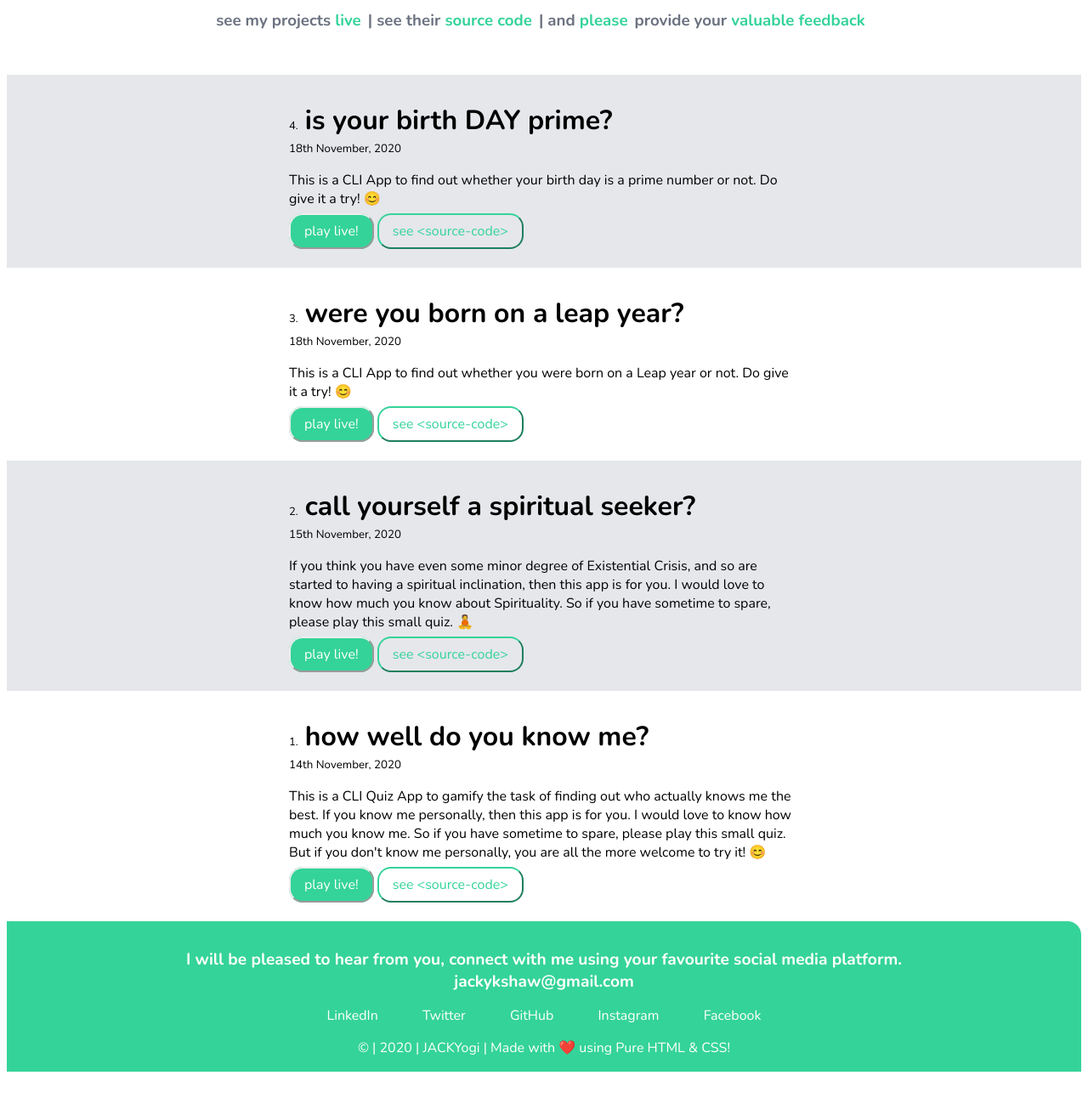
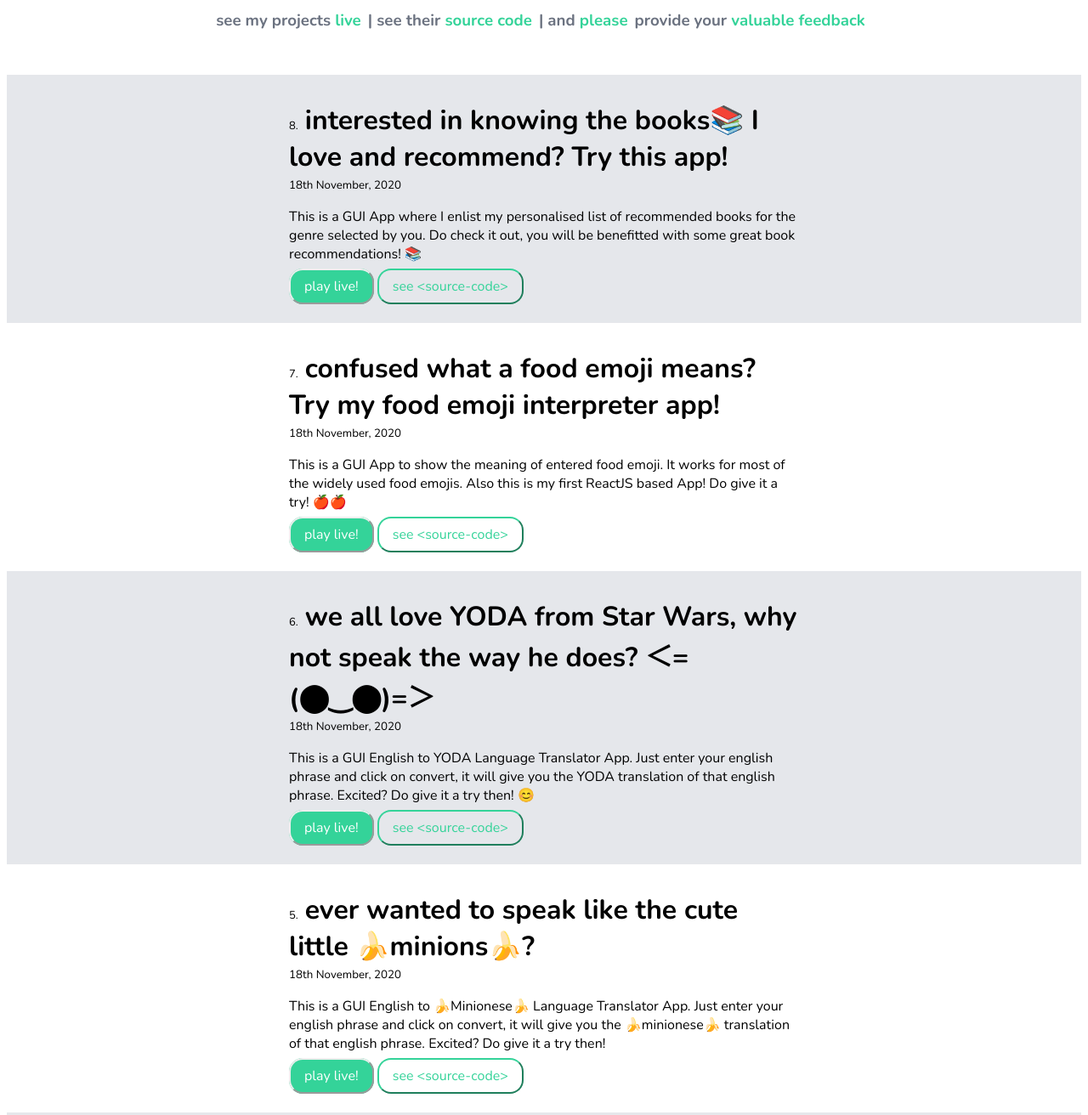
Before and after one commit to JackyKumarShaw/jackyshaw-portfolio, a plain HTML site: page projects/projects.html in a window 1280 px wide. Shown: the part 257-1569 px from the top of the page at 85% size. Before the commit the page ends 1526 px from the top, so only its background shows below. Drawn offline with nearby package versions, Linux system fonts and the light colour scheme.

Commit message:
added projects 3,4,5,6

```diff
--- a/projects/projects.html
+++ b/projects/projects.html
@@ -35,6 +35,66 @@
                 style="color: var(--primary-color)">please </span>provide your <span
                 style="color: var(--primary-color)">valuable feedback</span></h3>
     </header>
+
+    <section class="section ow">
+        <div class="container container-center">
+            <h1 class="proj-header"><span style="font-size: small; font-weight: normal;">8. </span>interested in knowing the books📚 I love and recommend? Try this app!</h1>
+            <small>18th November, 2020</small>
+            <p>
+                This is a GUI App where I enlist my personalised list of recommended books for the genre selected by you. Do check it out, you will be benefitted with some great book recommendations! 📚
+            </p>
+            <a class="links link-primary"
+                href="https://books-recommendation-app.netlify.app/"
+                target="_blank">play live!</a>
+            <a class="links link-secondary" href="https://github.com/JackyKumarShaw/book-recommendation-app"
+                target="_blank">see &ltsource-code&gt</a>
+        </div>
+    </section>
+
+    <section class="section">
+        <div class="container container-center">
+            <h1 class="proj-header"><span style="font-size: small; font-weight: normal;">7. </span>confused what a food emoji means? Try my food emoji interpreter app!</h1>
+            <small>18th November, 2020</small>
+            <p>
+                This is a GUI App to show the meaning of entered food emoji. It works for most of the widely used food emojis. Also this is my first ReactJS based App! Do give it a try! 🍎🍎
+            </p>
+            <a class="links link-primary"
+                href="https://food-emoji-interpreter.netlify.app/"
+                target="_blank">play live!</a>
+            <a class="links link-secondary" href="https://github.com/JackyKumarShaw/food-emoji-interpreter"
+                target="_blank">see &ltsource-code&gt</a>
+        </div>
+    </section>
+
+    <section class="section ow">
+        <div class="container container-center">
+            <h1 class="proj-header"><span style="font-size: small; font-weight: normal;">6. </span>we all love YODA from Star Wars, why not speak the way he does? ＜=(⬤‿⬤)=＞</h1>
+            <small>18th November, 2020</small>
+            <p>
+                This is a GUI English to YODA Language Translator App. Just enter your english phrase and click on convert, it will give you the YODA translation of that english phrase. Excited? Do give it a try then! 😊
+            </p>
+            <a class="links link-primary"
+                href="https://speak-yoda-language.netlify.app/"
+                target="_blank">play live!</a>
+            <a class="links link-secondary" href="https://github.com/JackyKumarShaw/translator-to-yoda-language"
+                target="_blank">see &ltsource-code&gt</a>
+        </div>
+    </section>
+
+    <section class="section">
+        <div class="container container-center">
+            <h1 class="proj-header"><span style="font-size: small; font-weight: normal;">5. </span>ever wanted to speak like  the cute little 🍌minions🍌?</h1>
+            <small>18th November, 2020</small>
+            <p>
+                This is a GUI English to 🍌Minionese🍌 Language Translator App. Just enter your english phrase and click on convert, it will give you the 🍌minionese🍌 translation of that english phrase. Excited? Do give it a try then!
+            </p>
+            <a class="links link-primary"
+                href="https://speak-minionese-language.netlify.app/"
+                target="_blank">play live!</a>
+            <a class="links link-secondary" href="https://github.com/JackyKumarShaw/translator-to-minion-language"
+                target="_blank">see &ltsource-code&gt</a>
+        </div>
+    </section>
 
     <section class="section ow">
         <div class="container container-center">
```
